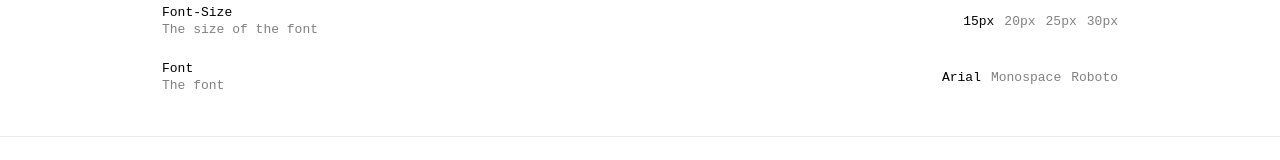
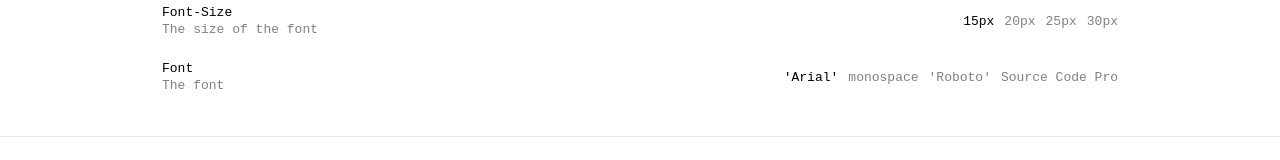
Before and after one commit to BergerAPI/typo.io, a Next.js app: page /config in a window 1280 px wide. Shown: the part 564-724 px from the top of the page. Built offline with nearby package versions, Linux system fonts and the light colour scheme; no server answers.

Commit message:
added new font

```diff
--- a/pages/config/index.js
+++ b/pages/config/index.js
@@ -11,7 +11,7 @@ export default function Home() {
       <Mode title="Mode" description="If you want to play in time, or just write a text." item="mode" values={["Text", "10s", "15s", "30s", "60s"]} />
       <Mode title="Language" description="The Language, in which you want to type in" item="language" values={["English", "German", "France", "Russia"]} />
       <Mode title="Font-Size" description="The size of the font" item="font-size" values={["15px", "20px", "25px", "30px"]} />
-      <Mode title="Font" description="The font" item="font-family" values={["Arial", "Monospace", "Roboto"]} />
+      <Mode title="Font" description="The font" item="font-family" values={["'Arial'", "monospace", "'Roboto'", "Source Code Pro"]} />
    </>
   )
 }
--- a/styles/global/globals.css
+++ b/styles/global/globals.css
@@ -1,3 +1,5 @@
+@import url('https://fonts.googleapis.com/css2?family=Source+Code+Pro&display=swap');
+
 html, body {
   padding: 0;
   margin: 0;
```
